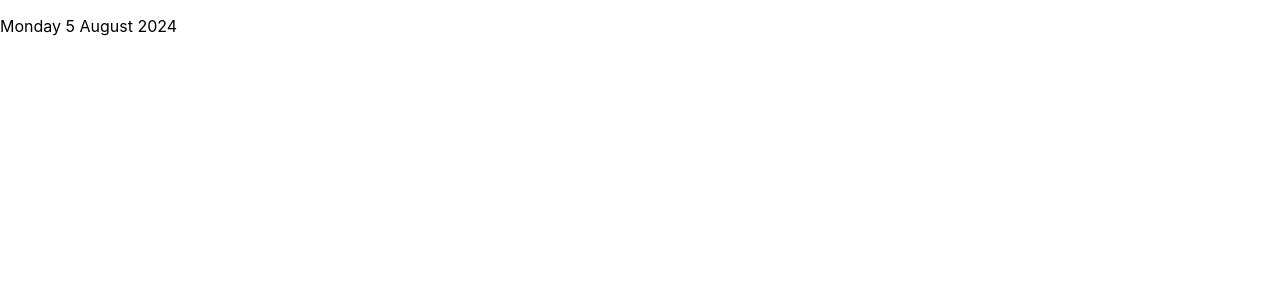
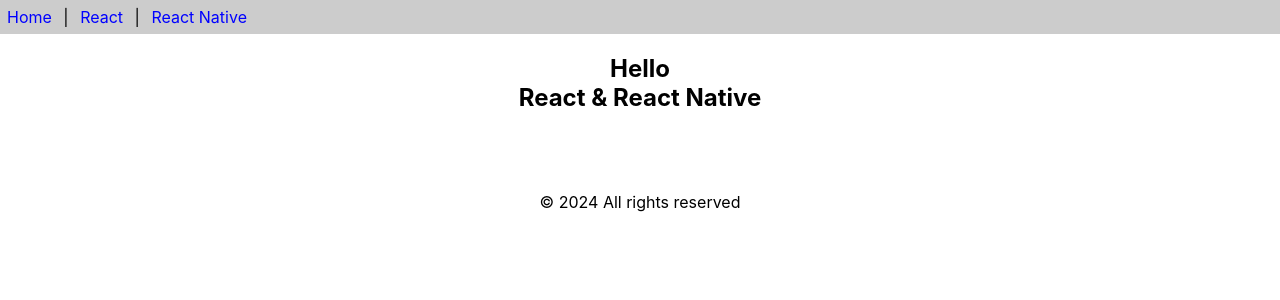
Before and after one commit to Jaktorn/apptest, a React (Create React App) app: page / in a window 1280 px wide. Shown: the top 300 px of the page. Built offline with nearby package versions, Linux system fonts and the light colour scheme.

Commit message:
create func-component and update App.js

```diff
--- a/src/App.js
+++ b/src/App.js
@@ -1,14 +1,13 @@
 import react from 'react'
-import Calender from './class_component';
+import {Header,Content,Footer,} from './func-component';
 
 
 
 function App(){
   return(
-    <>
-    <p><center></center><Calender/></p>
+    [<Header/>,<Content/>,<Footer/>]
 
-    </>
+
   )
 }
 export default App;
--- /dev/null
+++ b/src/func-component.js
@@ -0,0 +1,33 @@
+import React from 'react'
+export function Header() {
+    const aStyle = {
+        display: 'inline-block',
+        color: 'blue',
+        margin: '7px',
+        textDecoration: 'none'
+}
+
+return (
+    <div style={{backgroundColor: '#ccc'}}>
+    <a href=" " style={aStyle}>Home</a> |&nbsp;
+    <a href=" " style={aStyle}>React</a> |&nbsp;
+    <a href=" " style={aStyle}>React Native</a>
+    </div>
+    )
+    }
+
+    export function Content() {
+        return (
+        <div style={{textAlign: 'center'}}>
+            <h2>Hello <br/>React & React Native</h2>
+            <br/><br/><br/>
+        </div>
+        )
+}
+        export const Footer = () => {
+        return (
+        <div style={{textAlign: 'center'}}>
+            &copy; {new Date().getFullYear()} All rights reserved
+        </div>
+        )
+}
```
